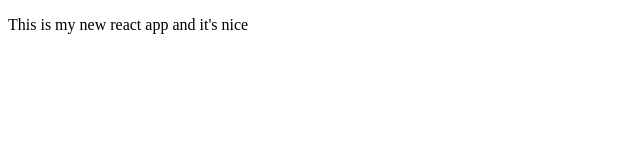
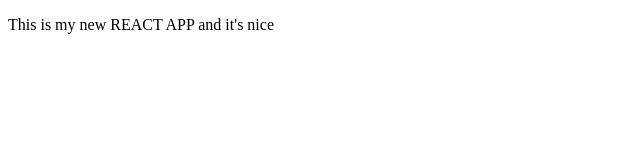
Before and after one commit to jhiatt/pointsKanbanNode, a React app in the folder public/: page / in a window 1280 px wide. Shown: the top 160 px of the page, without its empty margins (0-640 px from the left). Built offline with nearby package versions, Linux system fonts and the light colour scheme.

Commit message:
moved App.js

```diff
--- a/public/index.js
+++ b/public/index.js
@@ -2,6 +2,6 @@
 import ReactDOM from 'react-dom';
 
 // main app
-import App from './src/containers/App';
+import App from './src/components/App';
 
 ReactDOM.render(<App />, document.getElementById('app'));
--- a/public/src/containers/App.js
+++ b/public/src/components/App.js
@@ -2,6 +2,6 @@
 
 export default class App extends Component {
     render () {
-        return <p>This is my new react app and it's nice</p>
+        return <p>This is my new REACT APP and it's nice</p>
     }
 }
```
